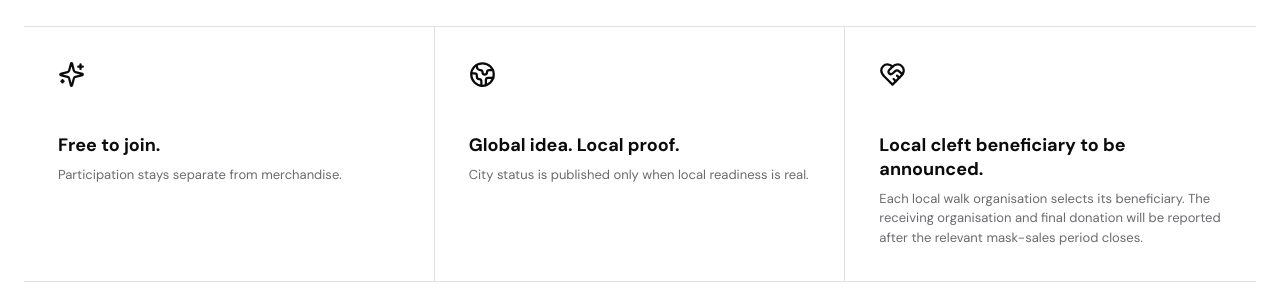
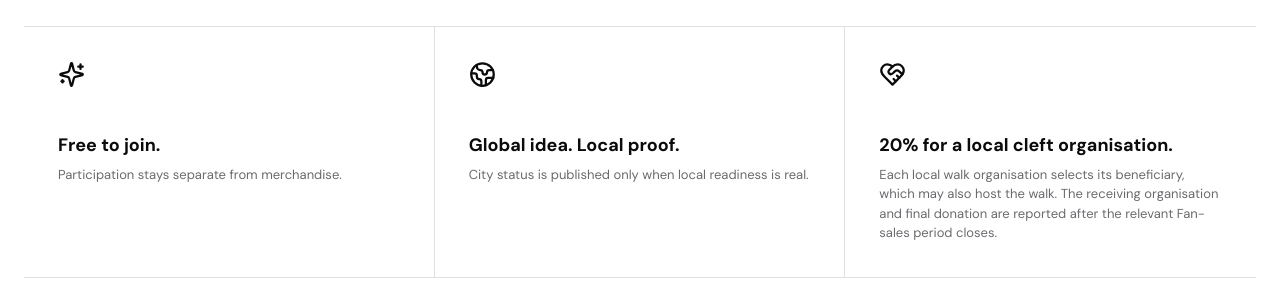
Before and after one commit to unikmo/planethike, a Next.js app: page / in a window 1280 px wide. Shown: the part 5920-6217 px from the top of the page. Built offline with nearby package versions, Linux system fonts and the light colour scheme; no server answers.

Commit message:
Commit 20 percent Fan revenue to local cleft causes

```diff
--- a/app/page.tsx
+++ b/app/page.tsx
@@ -125,7 +125,7 @@ export default function Home() {
       <section className="luxCause">
         <div><Sparkles size={27}/><strong>Free to join.</strong><p>Participation stays separate from merchandise.</p></div>
         <div><Globe2 size={27}/><strong>Global idea. Local proof.</strong><p>City status is published only when local readiness is real.</p></div>
-        <div><HeartHandshake size={27}/><strong>Local cleft beneficiary to be announced.</strong><p>Each local walk organisation selects its beneficiary. The receiving organisation and final donation will be reported after the relevant mask-sales period closes.</p></div>
+        <div><HeartHandshake size={27}/><strong>20% for a local cleft organisation.</strong><p>Each local walk organisation selects its beneficiary, which may also host the walk. The receiving organisation and final donation are reported after the relevant Fan-sales period closes.</p></div>
       </section>
 
       <section className="luxJoin" id="join">
```
